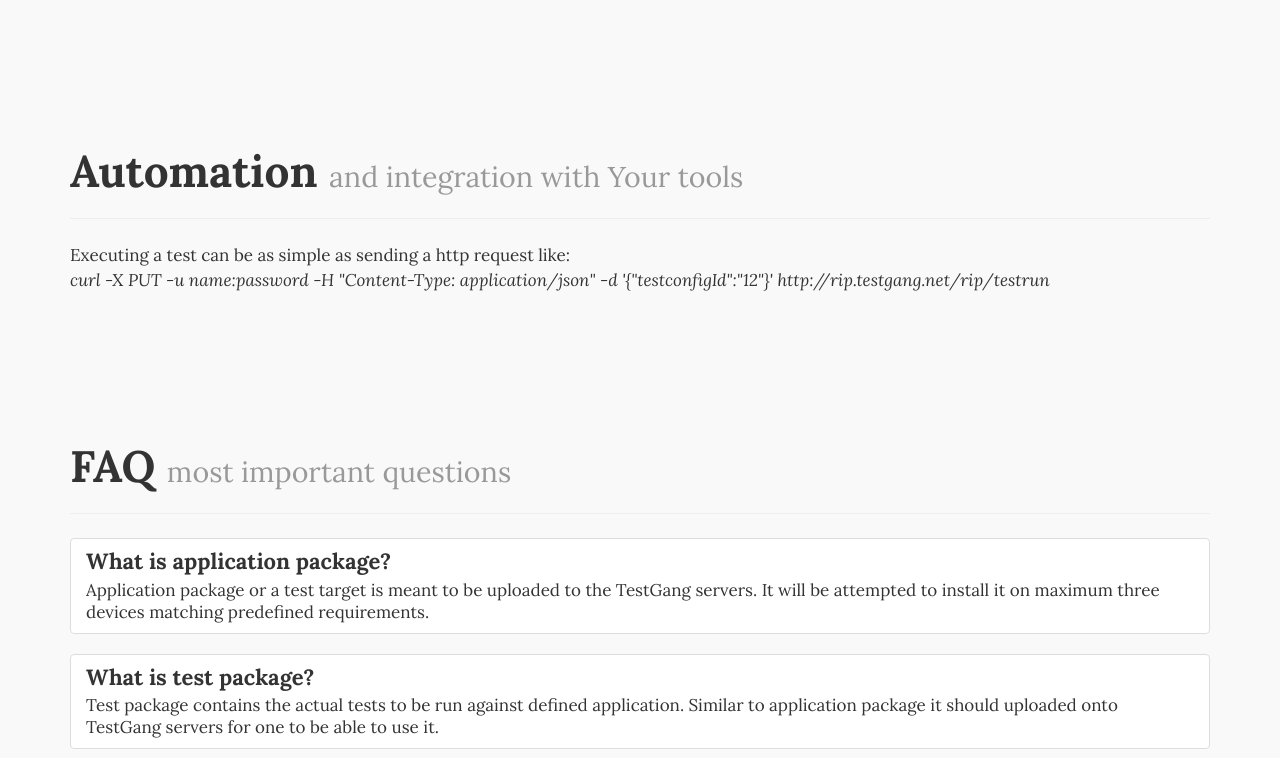
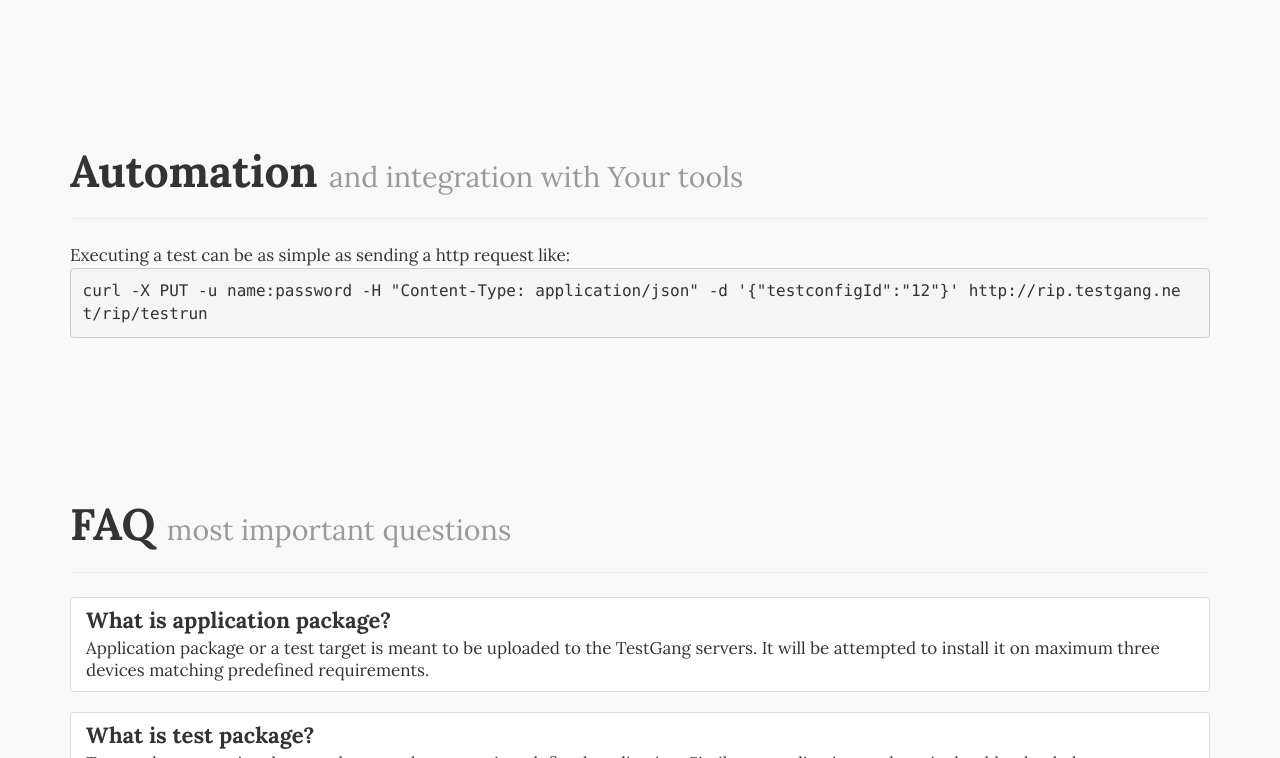
Before and after one commit to noiseoverip/testgang-frontpage, a plain HTML site: page index.html in a window 1280 px wide. Shown: the part 2042-2800 px from the top of the page. Drawn offline with nearby package versions, Linux system fonts and the light colour scheme.

Commit message:
Add curl command into pre. Increase carousel interval

```diff
--- a/index.html
+++ b/index.html
@@ -160,8 +160,7 @@
    <div class="row">
     <div class="col-lg-12">
       Executing a test can be as simple as sending a http request like:<br/>
-      <i>curl -X PUT -u name:password -H "Content-Type: application/json" -d '{"testconfigId":"12"}'
-      http://rip.testgang.net/rip/testrun</i>
+      <pre>curl -X PUT -u name:password -H "Content-Type: application/json" -d '{"testconfigId":"12"}' http://rip.testgang.net/rip/testrun</pre>
     </div>
   </div>
 
--- a/js/custom.js
+++ b/js/custom.js
@@ -2,7 +2,7 @@ $( document ).ready(function() {
 	console.log("done");
 
 	$('.carousel').carousel({
-  		interval: 2000
+      interval: 3500
 	});
 	// Navigation
 	$('ul.nav a').smoothScroll();
```
